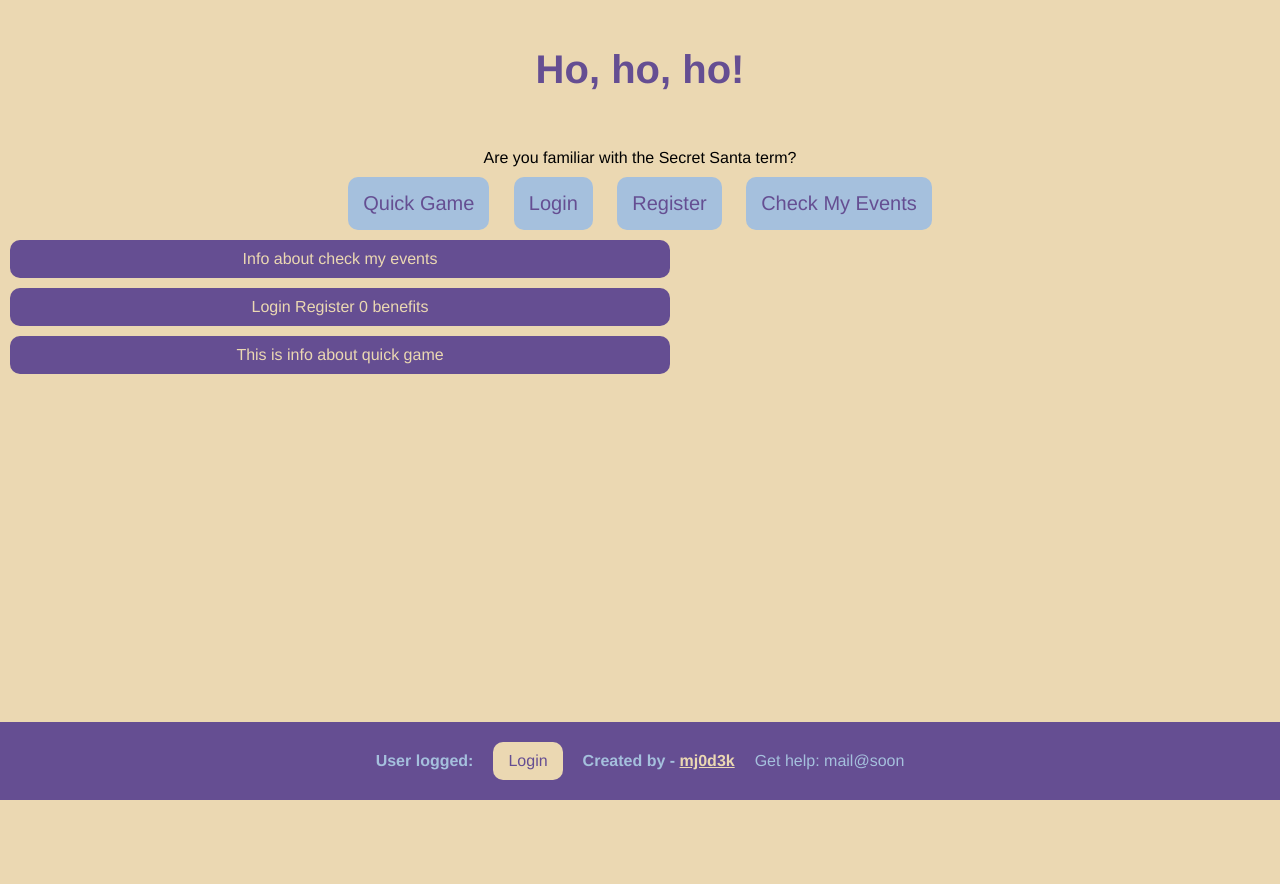
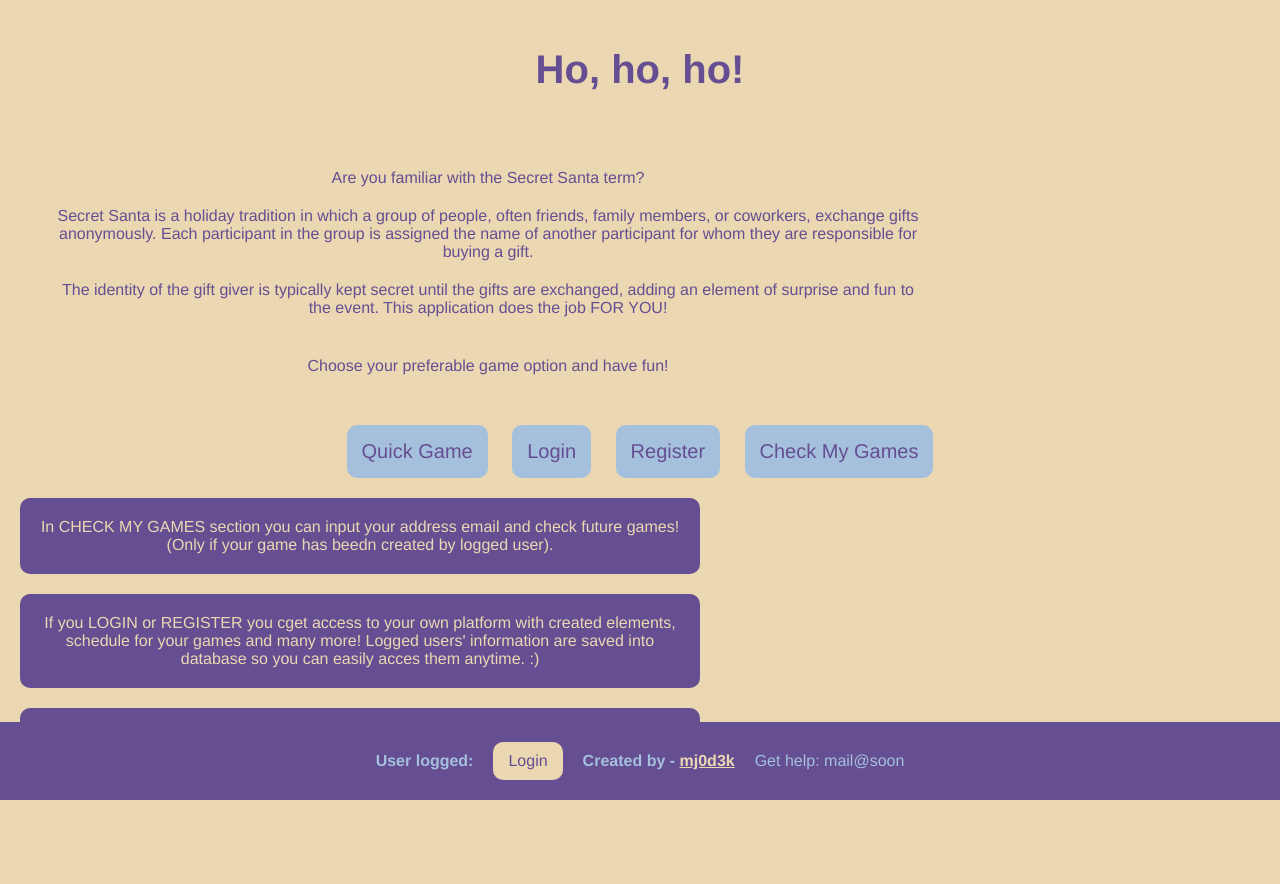
Before and after one commit to mj0d3k/secret_santa_django, a Django app: page / in a window 1280 px wide. Before the commit the page ends 800 px from the top, so only its background shows below. Run offline with Django 4.2, Linux system fonts and the light colour scheme.

Commit message:
new gmail account + more fixes

```diff
--- a/project_cl/secret_santa/templates/index.html
+++ b/project_cl/secret_santa/templates/index.html
@@ -26,6 +26,7 @@
             border-radius: 10px;
             font-family: 'Helvetica', sans-serif;
             font-weight: normal;
+            display: inline-block;
         }
 
         a button:hover {
@@ -44,33 +45,48 @@
             background-color: #654E92;
             color: #EBD8B2;
             border-radius: 10px;
-            padding: 10px;
-            margin: 10px;
+            padding: 20px;
+            margin: 20px;
             width: 50%;
             font-family: 'Helvetica', sans-serif;
             text-align: center;
-            display: flex;
-            flex-direction: column;
-            align-items: center;
         }
+
+        .info {
+            background-color: #EBD8B2;
+            color: #654E92;
+            border-radius: 10px;
+            border-color: #654E92;
+            padding: 20px;
+            margin: 20px;
+            width: 70%;
+            font-family: 'Helvetica', sans-serif;
+            text-align: center;
+        }
+
     </style>
 </head>
 </head>
 <body>
     <h1 class="fancy-text">Ho, ho, ho!</h1>
-    <p>Are you familiar with the Secret Santa term?</p>
+    <div class="info">
+        <p>Are you familiar with the Secret Santa term?</p>
+        <p>Secret Santa is a holiday tradition in which a group of people, often friends, family members, or coworkers, exchange gifts anonymously. Each participant in the group is assigned the name of another participant for whom they are responsible for buying a gift. </p>
+        <p>The identity of the gift giver is typically kept secret until the gifts are exchanged, adding an element of surprise and fun to the event. This application does the job FOR YOU! </p></p>
+        <p>Choose your preferable game option and have fun!</p>
+    </div>
     {% if user.is_authenticated %}
         <a href="/logged/"><button>My Profile</button></a>
         <a href="/quick-game/"><button>Quick Game</button></a>
-        <p class="info-paragraph">What I can find on profile</p>
+        <p class="info-paragraph">In MY PROFILE you get access to all your created elements - let's play some games!</p>
     {% else %}
         <a href="/quick-game/"><button>Quick Game</button></a>
         <a href="/login/"><button>Login</button></a>
         <a href="/register/"><button>Register</button></a>
-        <a href="/email-lookup/"><button>Check My Events</button></a>
-        <p class="info-paragraph">Info about check my events</p>
-        <p class="info-paragraph">Login Register 0 benefits</p>
+        <a href="/email-lookup/"><button>Check My Games</button></a>
+        <p class="info-paragraph">In CHECK MY GAMES section you can input your address email and check future games! (Only if your game has beedn created by logged user).</p>
+        <p class="info-paragraph">If you LOGIN or REGISTER you cget access to your own platform with created elements, schedule for your games and many more! Logged users' information are saved into database so you can easily acces them anytime. :)</p>
     {% endif %}
-    <p class="info-paragraph">This is info about quick game</p>
+        <p class="info-paragraph">In QUICK GAME section you can make a drawing and send emails to your friends immidietly. Remember - your data will not be saved!</p>
 </body>
 {% endblock %}
--- a/project_cl/secret_santa/templates/logged_user.html
+++ b/project_cl/secret_santa/templates/logged_user.html
@@ -123,6 +123,7 @@
         }
 
 
+
     </style>
     <div class="info-bar">
         <div class="menu-container">
@@ -161,6 +162,7 @@
                 </div>
             {% endfor %}
         {% endfor %}
+
 
 
     <h1>Your created events:</h1>
--- a/project_cl/secret_santa/views.py
+++ b/project_cl/secret_santa/views.py
@@ -549,7 +549,6 @@ class LookupView(View):
 
 
 # MUST BUT NOT FIRST PRIO:
-# menu on logged user (part of design)
 # ability to load cvs
 # custom messages
 # PSWRD reset
```
